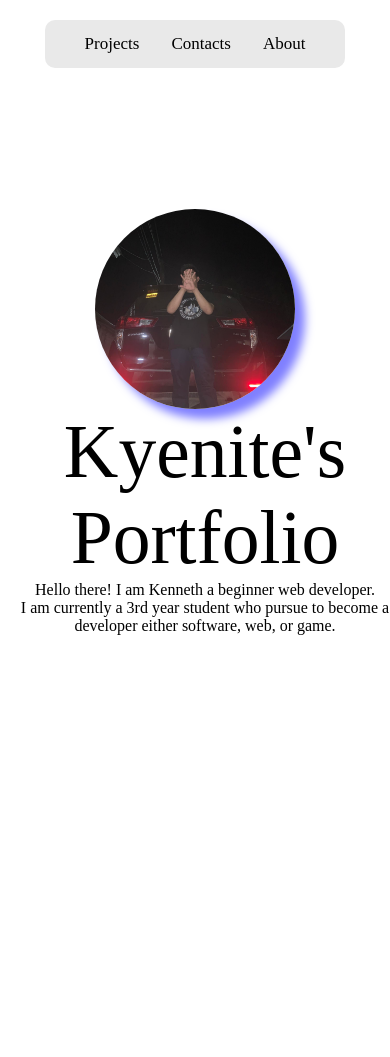
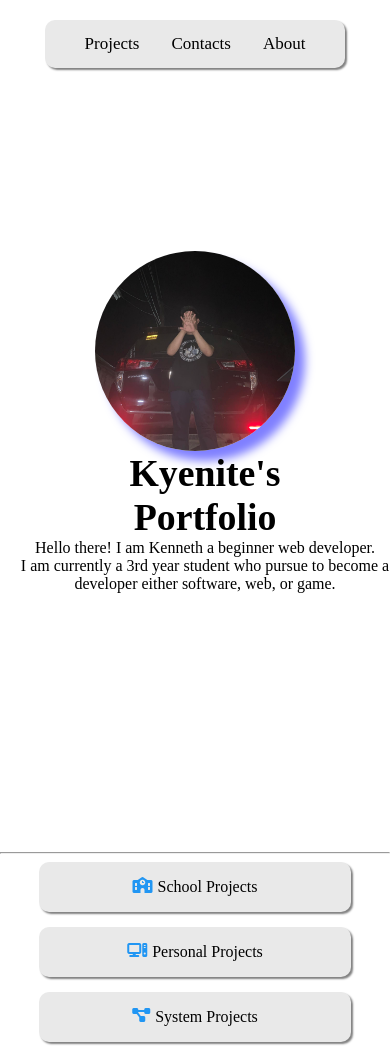
Before and after one commit to Kyenite/my-portfolio, a plain HTML site: page index.html in a window 390 px wide. Before the commit the page ends 844 px from the top, so only its background shows below. Drawn offline with Linux system fonts and the light colour scheme.

Commit message:
Stage 3
I added a Projects section for all of my coding projects....

```diff
--- a/index.html
+++ b/index.html
@@ -4,6 +4,7 @@
     <meta charset="UTF-8">
     <meta name="viewport" content="width=device-width, initial-scale=1.0">
     <link rel="stylesheet" href="styles.css">
+    <link rel="stylesheet" href="https://cdnjs.cloudflare.com/ajax/libs/font-awesome/6.5.1/css/all.min.css">
     <title>Kyenite's Portfolio</title>
 </head>
 <body>
@@ -22,6 +23,23 @@
                 <p>Hello there! I am Kenneth a beginner web developer. <br>I am currently a 3rd year student who pursue to become a developer either software, web, or game.</p>
             </div>
         </div>
+
+        <hr>
+
+        <div class="p-container">
+            <div class="p1">
+                <i class="fa-solid fa-school"></i>
+                <p>School Projects</p>
+            </div>
+            <div class="p2">
+                <i class="fa-solid fa-computer"></i>
+                <p>Personal Projects</p>
+            </div>
+            <div class="p3">
+                <i class="fa-solid fa-diagram-project"></i>
+                <p>System Projects</p>
+            </div>
+        </div>
     </div>
 </body>
 </html>
--- a/styles.css
+++ b/styles.css
@@ -19,6 +19,7 @@ body {
     left: 50%;
     transform: translateX(-50%);
     z-index: 1;
+    box-shadow: 2px 2px 2px gray;
 }
 
 .topnav a {
@@ -74,6 +75,33 @@ body {
     margin: 0;
 }
 
+.p-container {
+    display: flex;
+    position: relative;
+    align-items: center;
+    flex-direction: row;
+}
+
+.p-container div {
+    display: flex;
+    background-color: #e9e9e9;
+    box-shadow: 2px 2px 2px gray;
+    overflow: hidden;
+    justify-content: center;
+    margin: auto;
+    margin-bottom: 15px;
+    border-radius: 10px 10px 10px 10px;
+    min-width: 150px;
+    width: 300px;
+    height: auto;
+}
+
+.p-container i {
+    margin-top: 15px;
+    margin-right: 5px;
+    color: #2196F3;
+}
+
 @media screen and (max-width: 800px) {
     .container {
         flex-direction: column;
@@ -83,4 +111,18 @@ body {
         margin: auto;
         padding: auto;
     }
+    .container p:first-of-type {
+        padding-left: 20px;
+        font-size: 1cm;
+        font-weight: bold;
+    }
+
+    .p-container {
+        display: flex;
+        flex-direction: column;
+    }
+
+    .p-container div {
+        width: 80%;
+    }
 }
```
